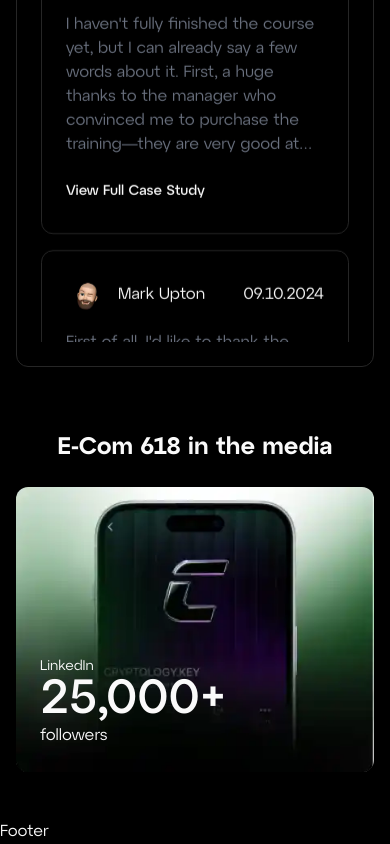
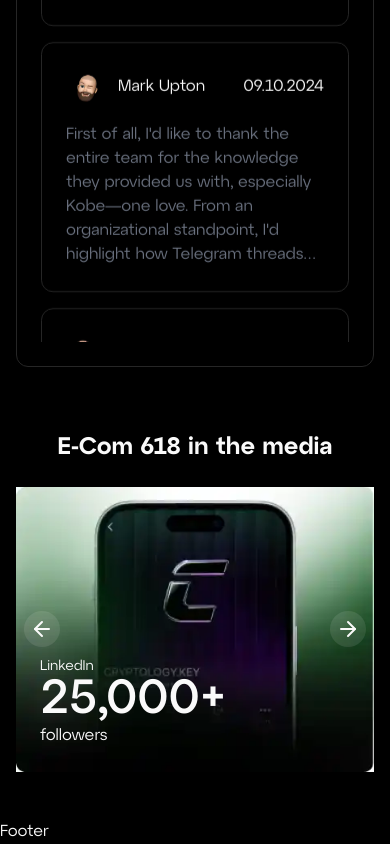
Before and after one commit to beforedisappear/product-landing, a Next.js app: page / in a window 390 px wide. Shown: the part 4470-5314 px from the top of the page. Built offline with nearby package versions, Linux system fonts and the light colour scheme; a web font is replaced by a local one.

Commit message:
upd media slider

```diff
--- a/src/components/Media/MediaContent.tsx
+++ b/src/components/Media/MediaContent.tsx
@@ -4,24 +4,34 @@
 import Link from "next/link";
 
 import useEmblaCarousel from "embla-carousel-react";
+import { useCallback } from "react";
 
 import { sizes } from "@/tailwind/screens";
 
 import type { MediaItem } from "./Media.types";
+import { ArrowLeft, ArrowRight } from "lucide-react";
 
 interface Props {
   items: MediaItem[];
 }
 
 export function MediaContent({ items }: Props) {
-  const [emblaRef] = useEmblaCarousel({
+  const [emblaRef, emblaApi] = useEmblaCarousel({
     align: "start",
     active: false,
     breakpoints: { [`(max-width: ${sizes["sm"]})`]: { active: true } },
   });
 
+  const scrollPrev = useCallback(() => {
+    if (emblaApi) emblaApi.scrollPrev();
+  }, [emblaApi]);
+
+  const scrollNext = useCallback(() => {
+    if (emblaApi) emblaApi.scrollNext();
+  }, [emblaApi]);
+
   return (
-    <div ref={emblaRef} className="overflow-hidden">
+    <div ref={emblaRef} className="overflow-hidden relative">
       <div
         className="grid grid-cols-3 gap-6
         xl:grid-cols-2
@@ -32,7 +42,7 @@
             key={i}
             href={item.url}
             className="relative w-full rounded-xl overflow-hidden
-            sm:flex-[0_0_100%] sm:min-w-0"
+            sm:flex-[0_0_100%] sm:min-w-0 sm:rounded-none"
           >
             <Image
               src={item.img}
@@ -54,6 +64,23 @@
           </Link>
         ))}
       </div>
+
+      <button
+        style={{ transform: "translate(0%, -50%)" }}
+        className="hidden absolute top-1/2 left-2 items-center justify-center h-9 w-9 rounded-full bg-[#ffffff1a]
+        sm:flex"
+        onClick={scrollPrev}
+      >
+        {<ArrowLeft />}
+      </button>
+      <button
+        style={{ transform: "translate(0%, -50%)" }}
+        className="hidden absolute top-1/2 right-2 items-center justify-center h-9 w-9 rounded-full bg-[#ffffff1a]
+        sm:flex"
+        onClick={scrollNext}
+      >
+        <ArrowRight />
+      </button>
     </div>
   );
 }
--- a/src/components/SuccessStories/SuccessStoriesStory.tsx
+++ b/src/components/SuccessStories/SuccessStoriesStory.tsx
@@ -38,14 +38,14 @@
 
       <p className={cn(s.text, "text-gray-500 text-base")}>{text}</p>
 
-      <Link
+      {/* <Link
         href={url}
         target="_blank"
         rel="noopener noreferrer"
         className={cn(buttonVariants({ variant: "link" }), "w-fit p-0")}
       >
         {storyButton}
-      </Link>
+      </Link> */}
     </li>
   );
 }
--- a/tailwind.config.js
+++ b/tailwind.config.js
@@ -57,6 +57,7 @@
         },
       },
       fontSize: { "4-5xl": ["2.75rem", { lineHeight: "3rem" }] },
+      translate: { center: "translate(-50%, -50%)" },
       container,
       screens,
     },
```
